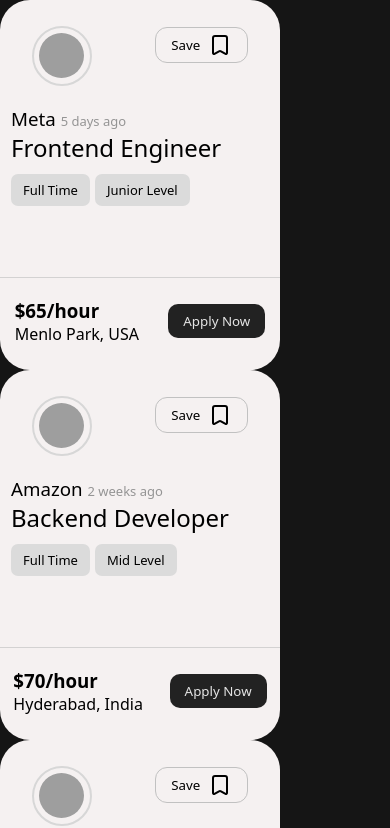
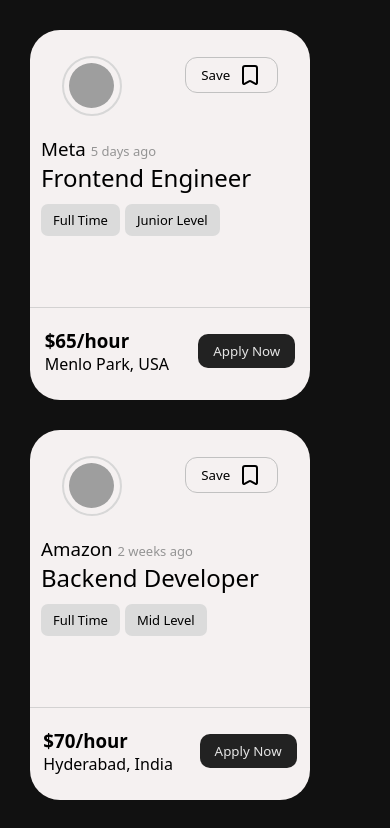
Before and after one commit to Devnarware/react, a React (Vite) app in the folder zmini-projects/project-01/: page / in a window 390 px wide. Shown: the top 828 px of the page. Built offline with nearby package versions, Linux system fonts and the light colour scheme; grey boxes are pictures that could not be loaded.

Commit message:
feat: add styling for parent container to enhance layout and responsiveness

```diff
--- a/zmini-projects/project-01/src/index.css
+++ b/zmini-projects/project-01/src/index.css
@@ -17,7 +17,15 @@ body {
 body {
   background-color: #000000ea;
 }
-
+.parent{
+  min-height: 100vh;
+  width: 100%;
+  background-color: #111;
+  padding: 30px;
+  display: flex;
+  gap: 30px;
+  flex-wrap: wrap;
+}
 .card {
   height: 370px;
   width: 280px;
```
